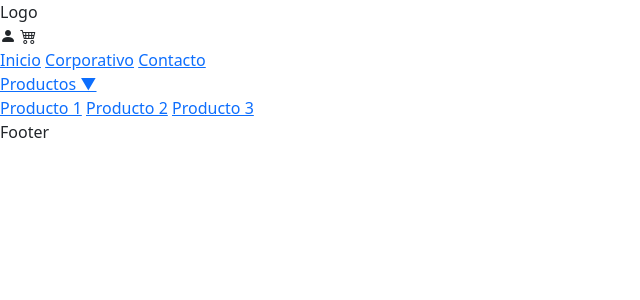
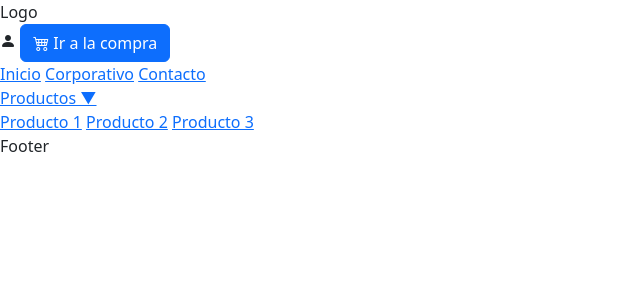
Before and after one commit to AlexHernandez2698632494/Tienda_Virtual_la_Bencion_Dios, a PHP site: page /layout.php in a window 1280 px wide. Shown: the top 300 px of the page, without its empty margins (0-640 px from the left). Run offline with PHP 8.4, Linux system fonts and the light colour scheme.

Commit message:
Boton de Compra

```diff
--- a/resource/view/layout.php
+++ b/resource/view/layout.php
@@ -13,7 +13,10 @@
         <div class="logo">Logo</div>
         <div class="icons">
             <i class="bi bi-person-fill"></i>
-            <i class="bi bi-cart4"></i>
+            <a href="url_de_tu_nueva_vista" class="btn btn-primary">
+  <i class="bi bi-cart4"></i> Ir a la compra
+</a>
+
         </div>
     </div>
 
```
